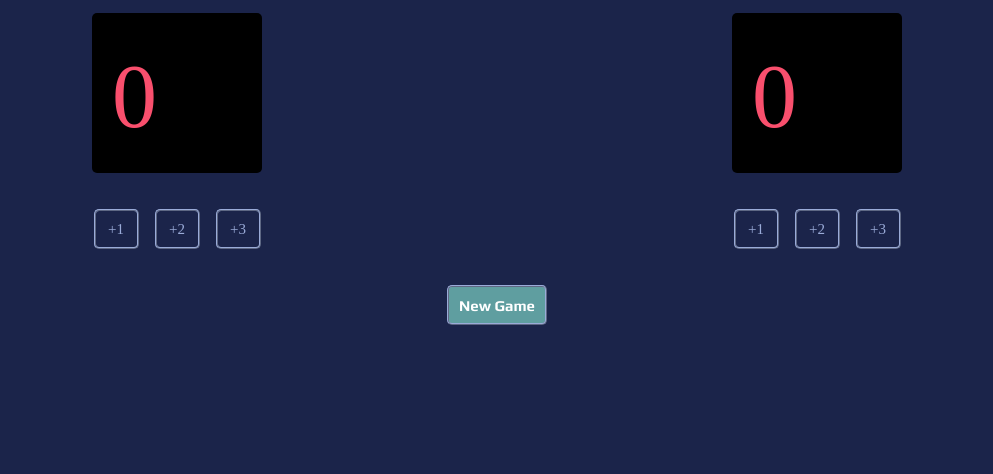
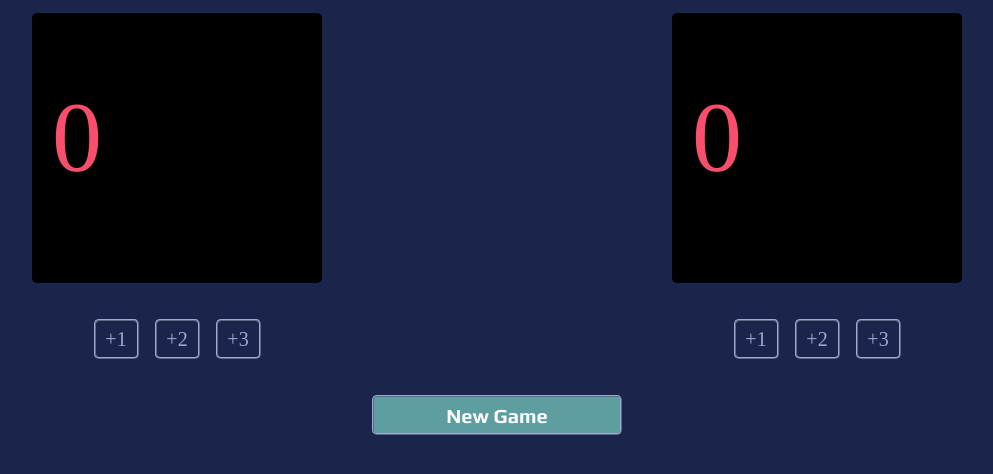
Before and after one commit to SivaTeja60/Score-board, a plain HTML site: page index.html in a window 1280 px wide. Shown: the part 82-556 px from the top of the page, without its empty margins (143-1136 px from the left). Drawn offline with nearby package versions, Linux system fonts and the light colour scheme; a web font is replaced by a local one.

Commit message:
Update index.css

```diff
--- a/index.css
+++ b/index.css
@@ -20,16 +20,16 @@ body {
     color: white
 }
 #home-score,#guest-score{
-     width: 130px;
-    height: 120px;
+     width: 250px;
+    height: 150px;
     top: 125px;
     font-family: 'Cursed Timer ULiL';
     font-style: normal;
     font-weight: 400;
-    font-size: 90px;
+    font-size: 100px;
     line-height: 127px;
     color: #F94F6D;
-    padding: 20px;
+    padding: 60px 20px;
     margin: auto;
     border: 5px;
     border-radius: 5px;
@@ -52,12 +52,12 @@ button{
     top: 280px;
     font-style: normal;
     font-weight: 400;
-    font-size: 15px;
+    font-size: 20px;
     line-height: 25px;
     color: #9AABD8;
 }
 #new-game{
-    width: 100px;
+    width: 250px;
     display: block;
     margin: auto;
     background-color:cadetblue;
```
